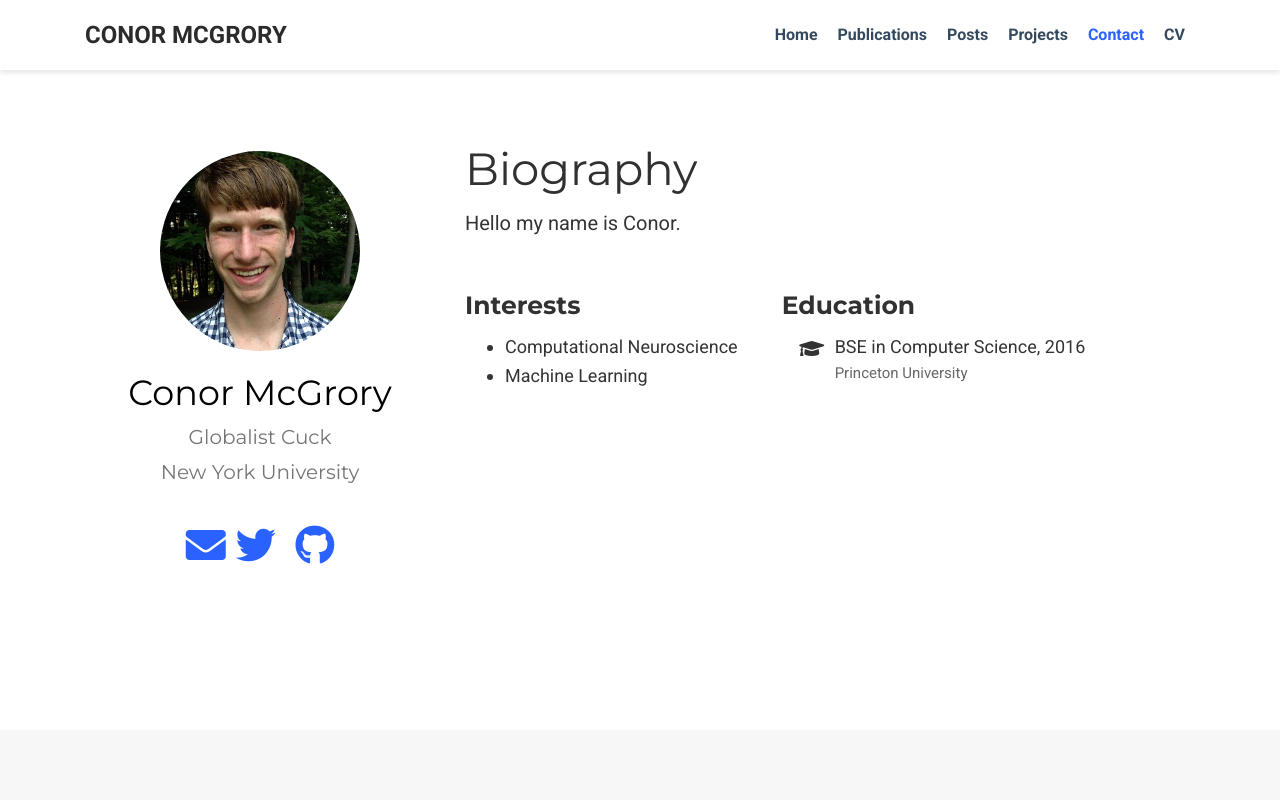
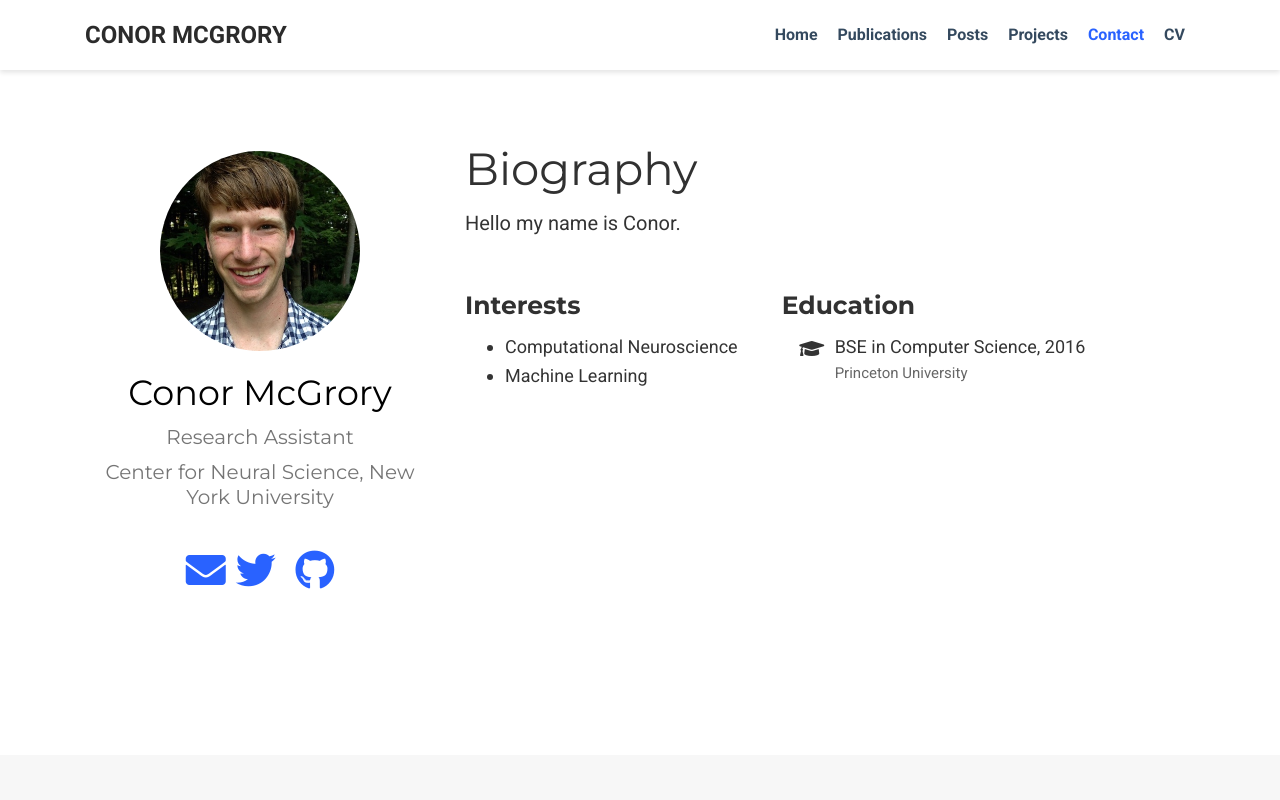
Before and after one commit to conormcgrory/conormcgrory.github.io, a plain HTML site: page index.html in a window 1280 px wide. Shown: the top 800 px of the page. Drawn offline with nearby package versions, Linux system fonts and the light colour scheme; some icons are missing.

Commit message:
Removed joke role

```diff
--- a/index.html
+++ b/index.html
@@ -16,7 +16,7 @@
 
 
 
-  <meta name="description" content="Globalist Cuck">
+  <meta name="description" content="Research Assistant">
 
 
   <link rel="alternate" hreflang="en-us" href="http://www.conormcgrory.com/">
@@ -95,7 +95,7 @@
   <meta property="og:site_name" content="Conor McGrory">
   <meta property="og:url" content="http://www.conormcgrory.com/">
   <meta property="og:title" content="Conor McGrory">
-  <meta property="og:description" content="Globalist Cuck">
+  <meta property="og:description" content="Research Assistant">
 
 
 
@@ -289,7 +289,7 @@
 
       <div class="portrait-title">
         <h2 itemprop="name">Conor McGrory</h2>
-        <h3 itemprop="jobTitle">Globalist Cuck</h3>
+        <h3 itemprop="jobTitle">Research Assistant</h3>
 
 
 
@@ -297,7 +297,7 @@
 
         <h3 itemprop="worksFor" itemscope itemtype="http://schema.org/Organization">
 
-          <span itemprop="name">New York University</span>
+          <span itemprop="name">Center for Neural Science, New York University</span>
 
         </h3>
 
```
Also changed, not shown: 404.html (+2 -2 lines), categories/index.html (+2 -2 lines), publication_types/index.html (+2 -2 lines), tags/index.html (+2 -2 lines).
